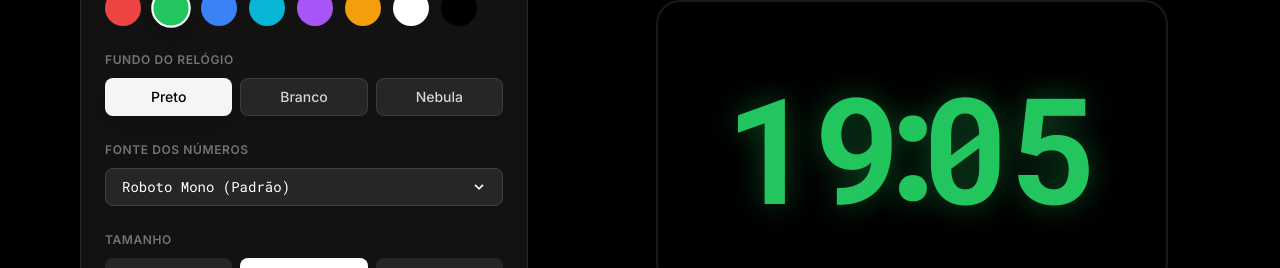
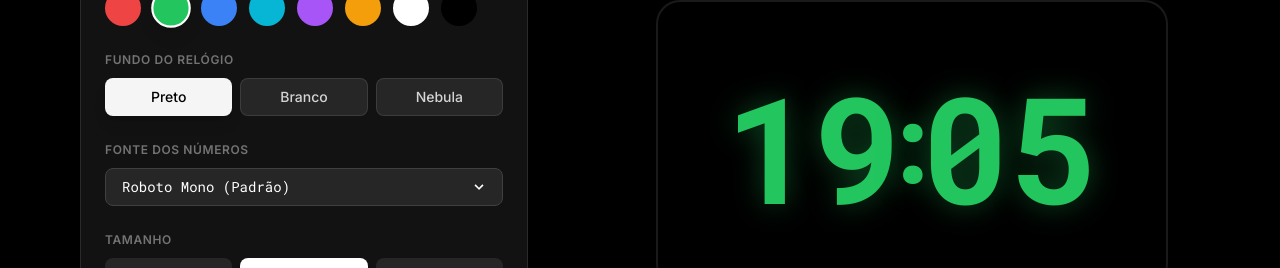
Before and after one commit to RPulla/Clock4Monitor, a React (Vite) app: page / in a window 1280 px wide. Shown: the part 256-524 px from the top of the page. Built offline with nearby package versions, Linux system fonts and the light colour scheme; a web font is replaced by a local one.

Commit message:
feat(ClockDisplay): Adjust colon font size
Reduce the font size of the colon separator in the clock display for better visual balance.

```diff
--- a/components/ClockDisplay.tsx
+++ b/components/ClockDisplay.tsx
@@ -75,6 +75,12 @@ export const ClockDisplay: React.FC<ClockDisplayProps> = ({
     fontWeight: 'bold'
   };
 
+  // Colon font style (30% smaller -> 210px)
+  const colonFontStyle = {
+    ...fontStyle,
+    fontSize: '210px'
+  };
+
   return (
     <div className={`flex items-center justify-center transition-all duration-500 ease-in-out mx-auto ${widthClass}`}>
       <svg
@@ -101,14 +107,14 @@ export const ClockDisplay: React.FC<ClockDisplayProps> = ({
           {timeStr.hours}
         </text>
 
-        {/* 2. DOIS PONTOS: Centro exato */}
+        {/* 2. DOIS PONTOS: Centro exato, com fonte menor */}
         <text
           x="50%"
           y="49%"
           dominantBaseline="central"
           textAnchor="middle"
           fill={color}
-          style={fontStyle}
+          style={colonFontStyle}
           className="select-none"
         >
           :
```
